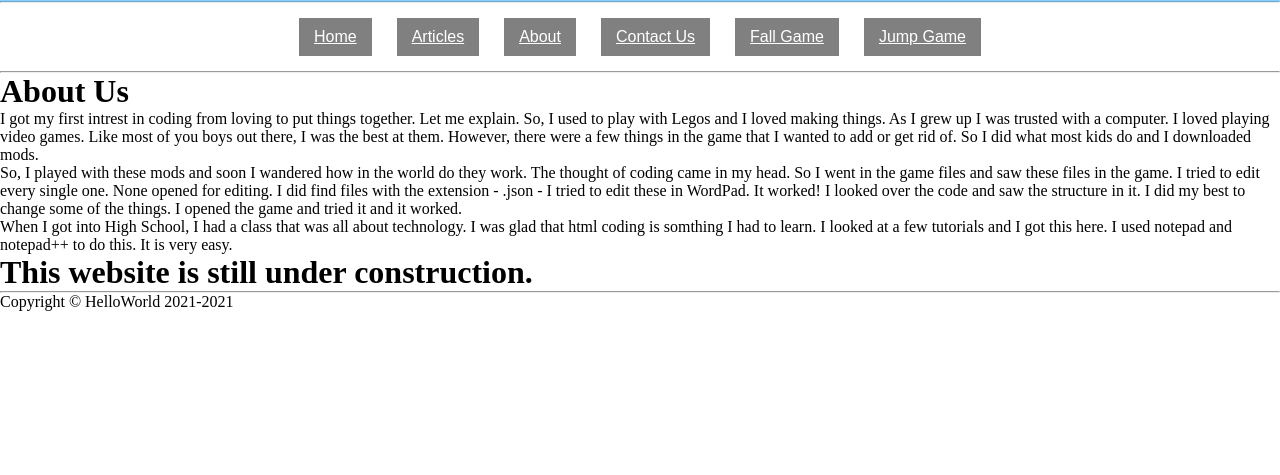
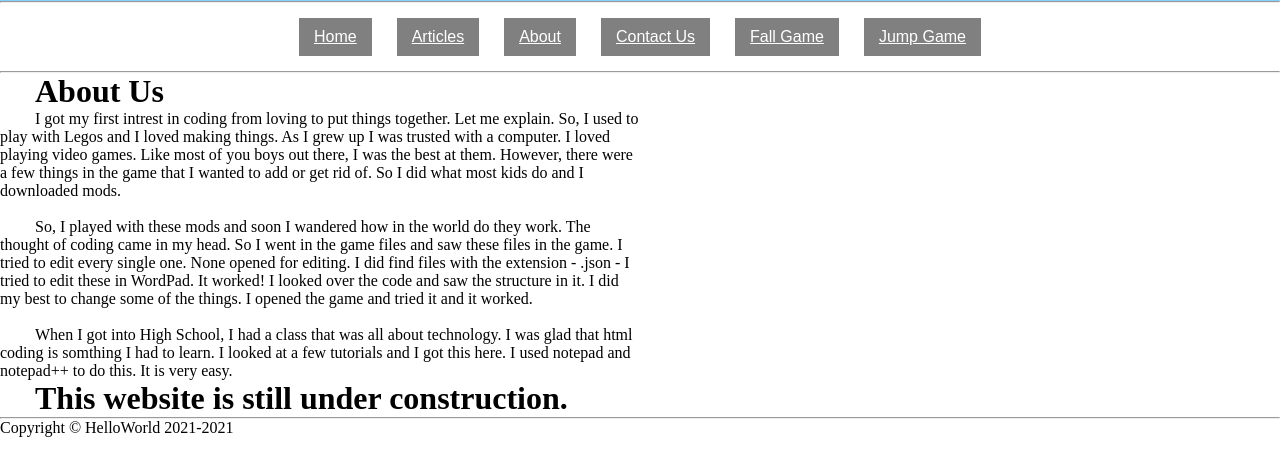
Before and after one commit to NopeProsOnly/kaden-tech.github.io, a plain HTML site: page About.html in a window 1280 px wide. Shown: the part 77-552 px from the top of the page. Drawn offline with Linux system fonts and the light colour scheme.

Commit message:
update about

```diff
--- a/About.html
+++ b/About.html
@@ -27,11 +27,15 @@
         </nav>
         </div>
     <hr>
+<div class="para">
 <h1>About Us</h1>
 <p>I got my first intrest in coding from loving to put things together. Let me explain. So, I used to play with Legos and I loved making things. As I grew up I was trusted with a computer. I loved playing video games. Like most of you boys out there, I was the best at them. However, there were a few things in the game that I wanted to add or get rid of. So I did what most kids do and I downloaded mods.</p>
+<br>
 <p>So, I played with these mods and soon I wandered how in the world do they work. The thought of coding came in my head. So I went in the game files and saw these files in the game. I tried to edit every single one. None opened for editing. I did find files with the extension - .json - I tried to edit these in WordPad. It worked! I looked over the code and saw the structure in it. I did my best to change some of the things. I opened the game and tried it and it worked.</p>
+<br>
 <p>When I got into High School, I had a class that was all about technology. I was glad that html coding is somthing I had to learn. I looked at a few tutorials and I got this here. I used notepad and notepad++ to do this. It is very easy.</p>
 <h1>This website is still under construction.</h1>
+</div>
 <hr>
 <footer>
 Copyright &copy; HelloWorld 2021-2021
--- a/aboutstyle.css
+++ b/aboutstyle.css
@@ -82,3 +82,7 @@ a{
     display: inline-block;
     font-size: 16px;
 }
+div.para{
+    width: 50%;
+    text-indent: 35px;
+}
```
